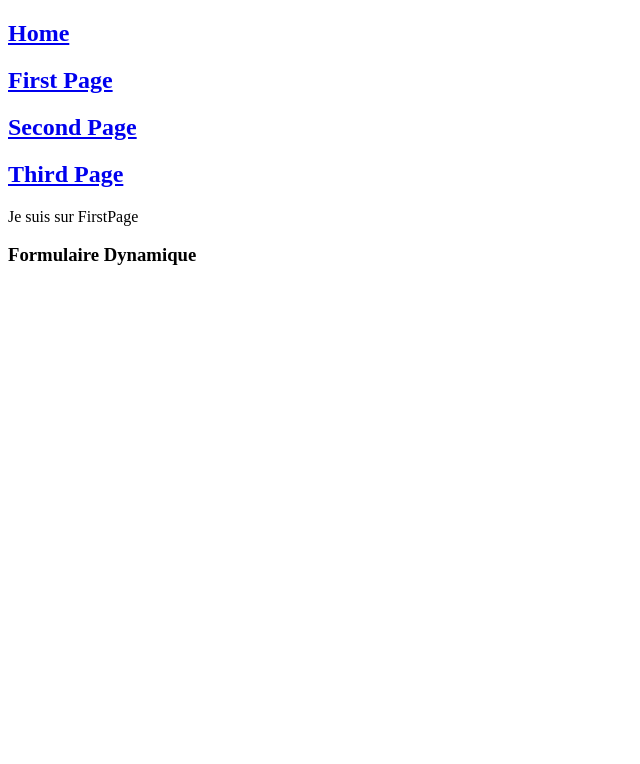
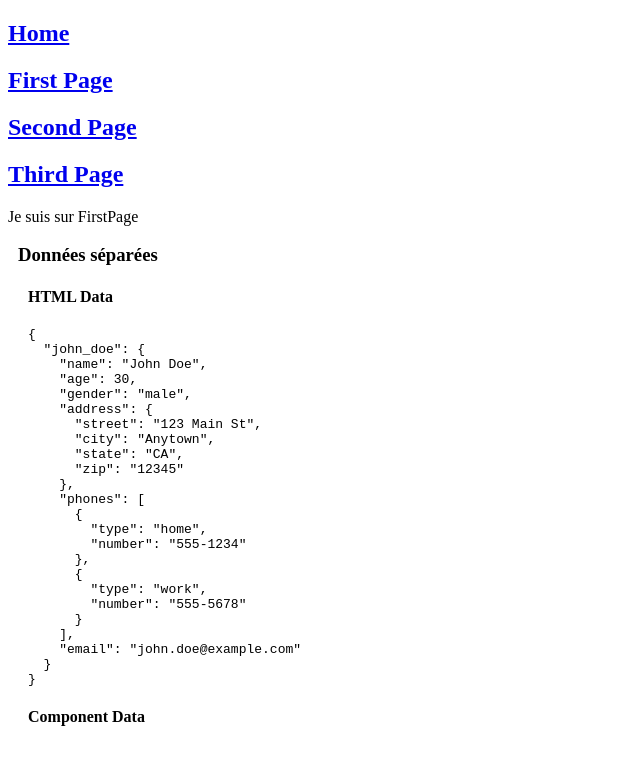
Before and after one commit to Miamer/project_vue.3.12, a Vue app: page /firstPage in a window 1280 px wide. Shown: the top 764 px of the page, without its empty margins (0-640 px from the left). Built offline with nearby package versions, Linux system fonts and the light colour scheme.

Commit message:
feat(flatten object): after test, add Dynamics working progress

```diff
--- a/src/components/DynamicDataRender.vue
+++ b/src/components/DynamicDataRender.vue
@@ -1,70 +1,68 @@
 <script setup lang="ts">
-import { defineProps, computed } from 'vue';
-import { initFormData } from '../services/flattenObject.ts';
+import { defineProps, ref, watch, computed, onMounted } from 'vue';
+import { extractFilteredData } from '../services/extractFilteredData.ts';
 
 const props = defineProps({
-  form: {
+  dataAll: {
     type: Object,
     required: true,
   },
 });
 
-const formData = computed(() => {
-  if (props.form?.data) {
-    const processedData = initFormData(props.form.data);
-    console.log('Computed formData:', processedData);
-    return processedData;
+const extractData = ref({});
+
+const updateSplitResult = (data: any) => {
+  if (data) {
+    const resultatSplitData = extractFilteredData(data.data);
+    extractData.value = resultatSplitData;
   }
+};
 
-  return {};
-});
+/*onMounted(() => {
+  updateSplitResult(props.dataAll);
+});*/
 
+
+watch(
+  () => props.dataAll,
+  (newVal) => {
+    console.log('Nouvelle valeur reçue pour dataAll :', newVal);
+    updateSplitResult(newVal);
+  },
+  {immediate: true},
+);
+
+console.log('extractData.value', extractData.value);
+/*const htmlData = computed(() => splitResult.value.htmlData);
+const componentData = computed(() => splitResult.value.componentData);*/
 
 </script>
 
 <template>
-  <div>
-    <h3>Formulaire Dynamique</h3>
-    <div v-for="(value, key) in formData" :key="key" class="form-group">
-      <label :for="key">{{ key }}</label>
-      <div>
-        <input
-          v-if="typeof value === 'string'"
-          v-model="formData[key]"
-          type="text"
-          :id="key"
-          :placeholder="key"
-        />
-        <input
-          v-if="typeof value === 'number'"
-          v-model="formData[key]"
-          type="number"
-          :id="key"
-          :placeholder="key"
-        />
-      </div>
-      <p v-if="typeof value !== 'string' && typeof value !== 'number'">
-        (Non modifiable : {{ value }})
-      </p>
+  <div ref="container">
+    <h3>Données séparées</h3>
+    <div>
+      <h4>HTML Data</h4>
+      <pre>{{ extractData }}</pre>
+    </div>
+    <div>
+      <h4>Component Data</h4>
+
     </div>
   </div>
 </template>
 
 <style scoped>
-.form-group {
-  margin-bottom: 1rem;
+div {
+  margin-left: 10px;
 }
 
-label {
-  display: block;
-  font-weight: bold;
-  margin-bottom: 0.5rem;
+ul {
+  padding-left: 20px;
 }
 
-input {
-  width: 100%;
-  padding: 0.5rem;
-  border: 1px solid #ccc;
-  border-radius: 4px;
+[data-ref] {
+  font-style: italic;
+  color: gray;
 }
 </style>
```
